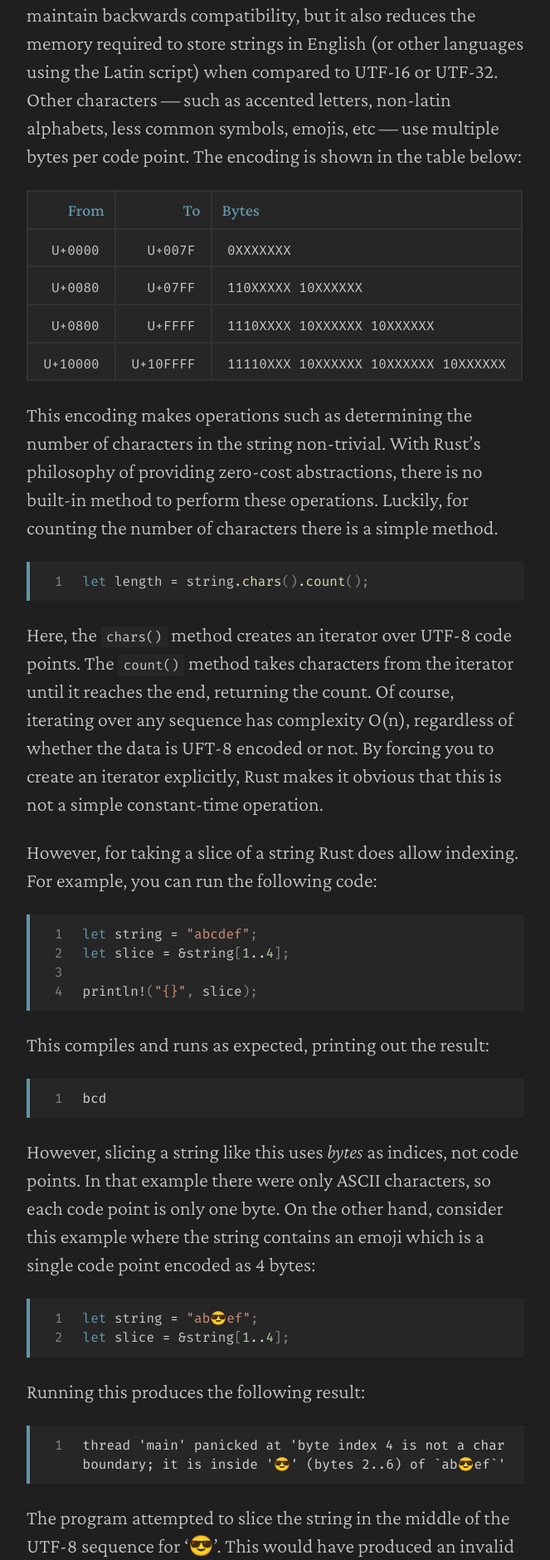
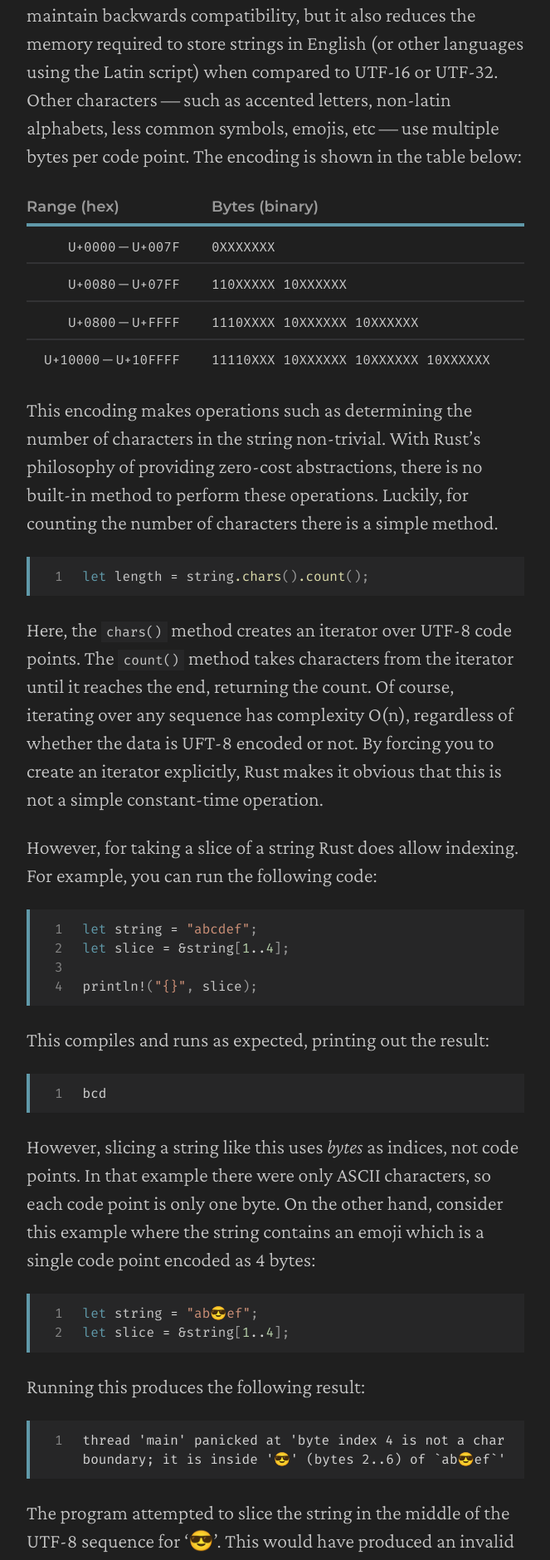
Before and after one commit to staticintlucas/staticintlucas.github.io, a Jekyll site: the page built from _projects/stringslice.md, in a window 1280 px wide. Shown: the part 743-2623 px from the top of the page at 83% size, without its empty margins (308-971 px from the left). Built offline with Jekyll 4.4.1, drawn with Linux system fonts in a browser that asks for light colours.

Commit message:
Make tables more prettier

```diff
--- a/_includes/head.html
+++ b/_includes/head.html
@@ -1,7 +1,7 @@
 <meta charset="utf-8">
 <meta name="viewport" content="width=device-width">
 <title>{% if page.alt_title %}{{ page.alt_title }}{% else %}{{ page.title }}{% endif %}</title>
-<link href="https://fonts.googleapis.com/css2?family=Crimson+Pro:ital,wght@0,300;0,500;1,300;1,500&amp;family=Fira+Mono&amp;family=Montserrat:ital,wght@0,700;1,700&amp;display=swap" rel="stylesheet">
+<link href="https://fonts.googleapis.com/css2?family=Crimson+Pro:ital,wght@0,300;0,500;1,300;1,500&amp;family=Fira+Mono&amp;family=Montserrat:ital,wght@0,600;0,700;1,600;1,700&amp;display=swap" rel="stylesheet">
 
 <link rel="apple-touch-icon" sizes="180x180" href="/assets/icon/apple-touch-icon.png">
 <link rel="icon" type="image/png" sizes="32x32" href="/assets/icon/favicon-32x32.png">
--- a/_projects/stringslice.md
+++ b/_projects/stringslice.md
@@ -15,12 +15,12 @@ This was chosen in order to maintain backwards compatibility, but it also reduce
 Other characters&thinsp;---&thinsp;such as accented letters, non-latin alphabets, less common symbols, emojis, etc&thinsp;---&thinsp;use multiple bytes per code point.
 The encoding is shown in the table below:
 
-From      | To         | Bytes
----------:|-----------:|:-------------------------------------
-`U+0000`  | `U+007F`   | `0XXXXXXX`
-`U+0080`  | `U+07FF`   | `110XXXXX 10XXXXXX`
-`U+0800`  | `U+FFFF`   | `1110XXXX 10XXXXXX 10XXXXXX`
-`U+10000` | `U+10FFFF` | `11110XXX 10XXXXXX 10XXXXXX 10XXXXXX`
+Range (hex)                           | Bytes (binary)
+-------------------------------------:|:-------------------------------------
+   `U+0000`&thinsp;--&thinsp;`U+007F` | `0XXXXXXX`
+   `U+0080`&thinsp;--&thinsp;`U+07FF` | `110XXXXX 10XXXXXX`
+   `U+0800`&thinsp;--&thinsp;`U+FFFF` | `1110XXXX 10XXXXXX 10XXXXXX`
+`U+10000`&thinsp;--&thinsp;`U+10FFFF` | `11110XXX 10XXXXXX 10XXXXXX 10XXXXXX`
 
 This encoding makes operations such as determining the number of characters in the string non-trivial.
 With Rust's philosophy of providing zero-cost abstractions, there is no built-in method to perform these operations.
--- a/_sass/code.scss
+++ b/_sass/code.scss
@@ -58,8 +58,8 @@
 .highlight .mx { color: #b5cea8 } // Literal.Number.Other
 .highlight .o { color: #d4d4d4 } // Operator
 .highlight .ow { color: #d4d4d4 } // Operator.Word
-.highlight .p { color: #858585 } // Punctuation
-.highlight .pi { color: #858585 } // Punctuation.Indicator
+.highlight .p { color: #9a9a9a } // Punctuation
+.highlight .pi { color: #9a9a9a } // Punctuation.Indicator
 .highlight .c { color: #6A9955 } // Comment
 .highlight .ch { color: #6A9955 } // Comment.Hashbang
 .highlight .cd { color: #6A9955 } // Comment.Doc
--- a/_sass/main.scss
+++ b/_sass/main.scss
@@ -118,7 +118,7 @@ h1, h2, h3, h4, h5, h6 {
   font-weight: $header-font-weight;
   text-decoration: none;
   margin-top: $paragraph-spacing;
-  border-bottom: solid $grey-thickness $greyed-out;
+  border-bottom: solid $grey-thickness $hr-color;
   // Match the bottom underline with padding so its text is vertically centered within itself
   padding-top: $grey-thickness;
 
@@ -164,14 +164,14 @@ b, strong {
 // Overridden with fancy underlines below
 // u, ins {
 //     text-decoration: underline;
-//     text-decoration-color: $greyed-out;
+//     text-decoration-color: $hr-color;
 //     text-decoration-thickness: $underline-thickness;
 //     text-decoration-skip-ink: all;
 // }
 
 s, del {
   text-decoration: line-through;
-  text-decoration-color: $greyed-out;
+  text-decoration-color: $hr-color;
   text-decoration-thickness: $underline-thickness;
 }
 
@@ -260,6 +260,10 @@ pre.highlight {
     table-layout: fixed;
     border-left: solid $highlight-line $highlight;
 
+    tr {
+      border: none;
+    }
+
     td, th {
       word-wrap: none;
       padding: 0;
@@ -308,19 +312,57 @@ blockquote {
 }
 
 table {
-  background: $lighter;
+  width: 100%;
 
   thead, tfoot {
-    font-weight: $bold-font-weight;
-    font-size: $h6-font-size;
+    font-family: $table-header-font-family;
+    font-weight: $table-header-font-weight;
+    font-size: $table-header-font-size;
     // Make line height same as other rows for consistency
     line-height: $font-line-height * $font-size / $h6-font-size;
-    color: $highlight;
+    color: $greyed-out;
+
+    th {
+      text-align: start !important;
+    }
+  }
+
+  tr {
+    border-top: solid $table-line-thickness $lighterer;
+    border-bottom: solid $table-line-thickness $lighterer;
+
+    &:first-child {
+      border-top: none;
+    }
+
+    &:last-child {
+      border-bottom: none;
+    }
+  }
+
+  thead {
+    border-bottom: solid $highlight-line $highlight;
+  }
+
+  tfoot {
+    border-top: solid $highlight-line $highlight;
   }
 
   th, td {
     padding: $table-v-spacing $table-h-spacing;
-    border: solid $table-line-thickness $lighterer;
+
+    >code {
+      background: none;
+      padding: 0;
+    }
+
+    &:first-child {
+      padding-left: 0;
+    }
+
+    &:last-child {
+      padding-right: 0;
+    }
   }
 }
 
@@ -332,7 +374,7 @@ hr {
   width: 40%;
   height: $grey-thickness;
   border: none;
-  background: $greyed-out;
+  background: $hr-color;
   margin: 2 * $paragraph-spacing auto;
 }
 
--- a/_sass/variables.scss
+++ b/_sass/variables.scss
@@ -4,7 +4,8 @@ $background: #1f1f1f;
 $lighter: #262627;
 $lighterer: #323234;
 $foreground: #c8c8c8;
-$greyed-out: #858585;
+$greyed-out: #9a9a9a;
+$hr-color: #858585;
 $active-fg: white;
 $highlight: hsl(193, 30%, 52%);
 $selection-bg: rgba(hsl(193, 30%, 52%), 0.996);
@@ -45,6 +46,11 @@ $header-font-weight: 700;
 // $header-font-caps-height: 700 / 1000;
 $header-font-size: 1 * $font-size;
 
+$table-header-font-family: $header-font-family;
+$table-header-font-size: 0.75 * $font-size;
+$table-header-font-weight: 600;
+$table-line-thickness: 1.5pt;
+
 $title-font-size: 1.2 * $font-size;
 $title-line-height: $font-line-height / $title-font-size * $header-font-size;
 
@@ -55,7 +61,6 @@ $bullet-font-size: 0.8em;
 
 $highlight-line: 3pt;
 $grey-thickness: 0.12em;
-$table-line-thickness: 1.5pt;
 
 @function shadow($width, $height, $color) {
   $output: '';
@@ -86,7 +91,7 @@ $nav-v-spacing: 1 * $font-size;
 $list-h-spacing: 2 * $font-size;
 $li-h-spacing: 0.3 * $font-size;
 $paragraph-spacing: 1 * $font-size;
-$table-h-spacing: 0.5 * $font-size;
+$table-h-spacing: 0.8 * $font-size;
 $table-v-spacing: 0.2 * $font-size;
 $code-h-spacing: $font-size;
 $code-v-spacing: 0.5 * $font-size;
@@ -97,7 +102,7 @@ $max-content-width: 25 * $font-size;
 $max-overall-width: 55 * $font-size;
 
 @mixin mobile {
-  @media (max-width: 25 * $font-size) {
+  @media (max-width: (25 * $font-size)) {
     @content;
   }
 }
```
